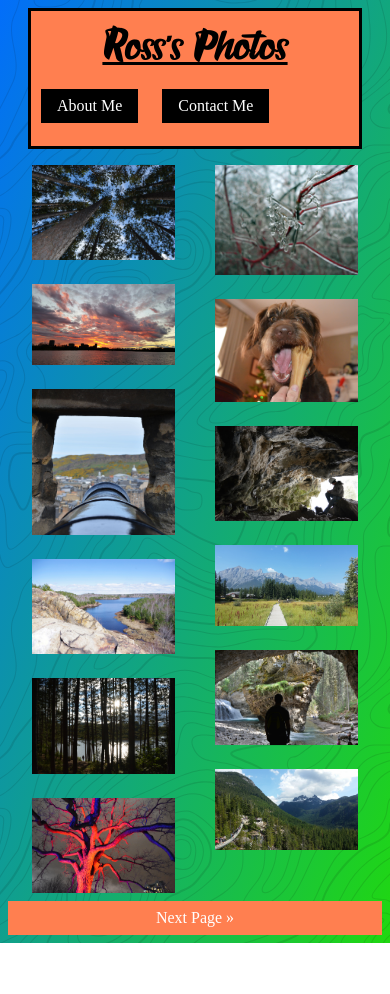
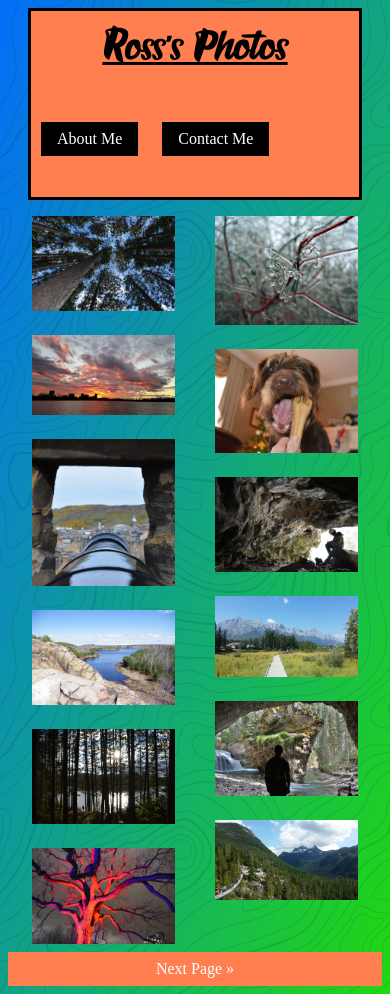
Before and after one commit to Ross-McCandless/Ross-Photos, a plain HTML site: page index.html in a window 390 px wide. Before the commit the page ends 943 px from the top, so only its background shows below. Drawn offline with Linux system fonts and the light colour scheme; files whose address does not match are found by name.

Commit message:
made mobile friendly

```diff
--- a/css/contact.css
+++ b/css/contact.css
@@ -48,7 +48,7 @@ a:hover {
         height: 100px;
     }
     h1 {
-        font-size: 1.2em;
+        font-size: 0.8em;
     }
 
 }
--- a/css/main.css
+++ b/css/main.css
@@ -47,7 +47,10 @@ h1 {
         font-size: 2em;
     }
     #box {
-        height: 8vh;
+        height: 12vh;
+    }
+    #menu {
+        height: 10vh;
     }
 }
 
```
